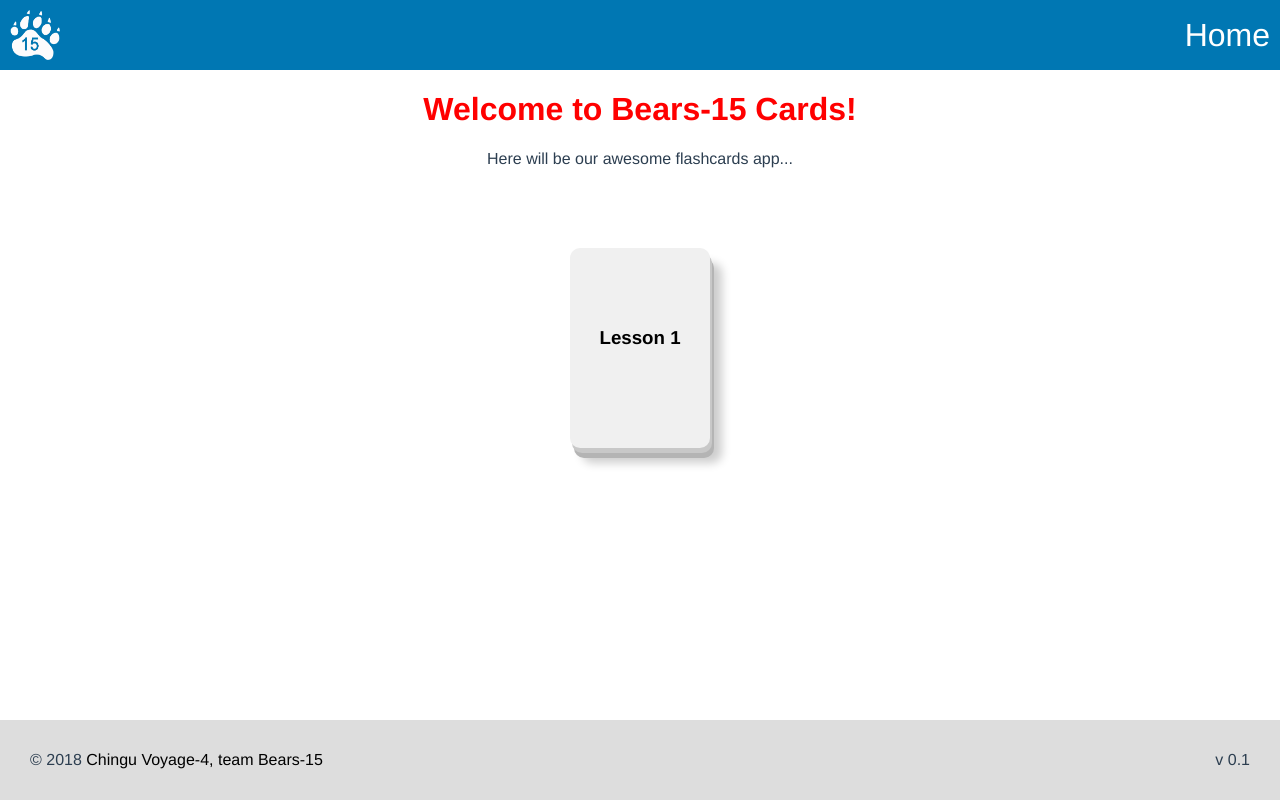
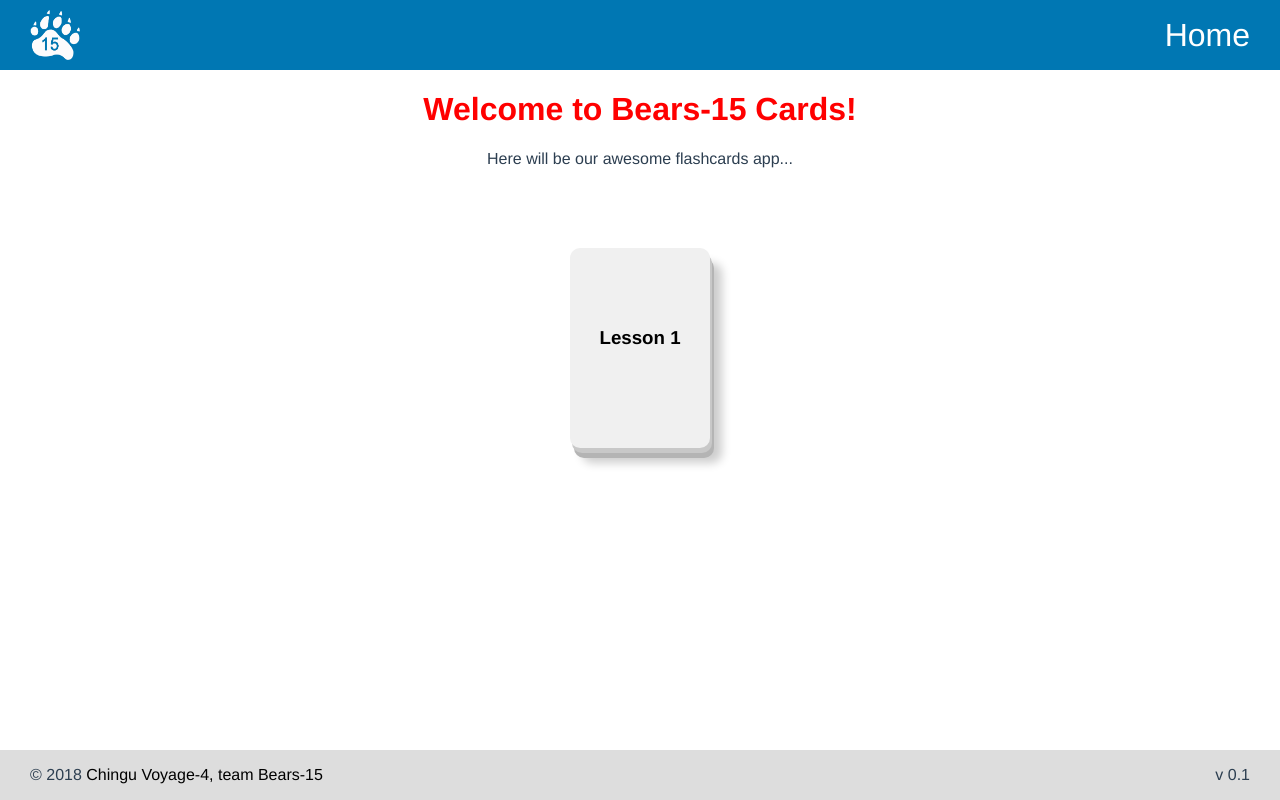
Before and after one commit to chingu-voyage4/Bears-Team-15, a Vue app: page /#/ in a window 1280 px wide. Built offline with nearby package versions, Linux system fonts and the light colour scheme.

Commit message:
feat:add padding to header to match footer

```diff
--- a/src/components/Footer.vue
+++ b/src/components/Footer.vue
@@ -35,7 +35,6 @@ body, .homepage {
 
 footer {
   min-height: 50px;
-  height: 10vh;
   width: 100%;
   background: #ddd;
   margin-top: auto;
--- a/src/components/Header.vue
+++ b/src/components/Header.vue
@@ -27,16 +27,16 @@ header{
   flex-direction: row;
   justify-content: space-between;
   align-items: center;
+  padding: 0 30px;
 }
 
 a{
   color: white;
   font-size: 2em;
-  padding: 0 10px;
 }
 
 img{
   height: 50px;
-  margin: 10px;
+  margin: 10px 0;
 }
 </style>
```
